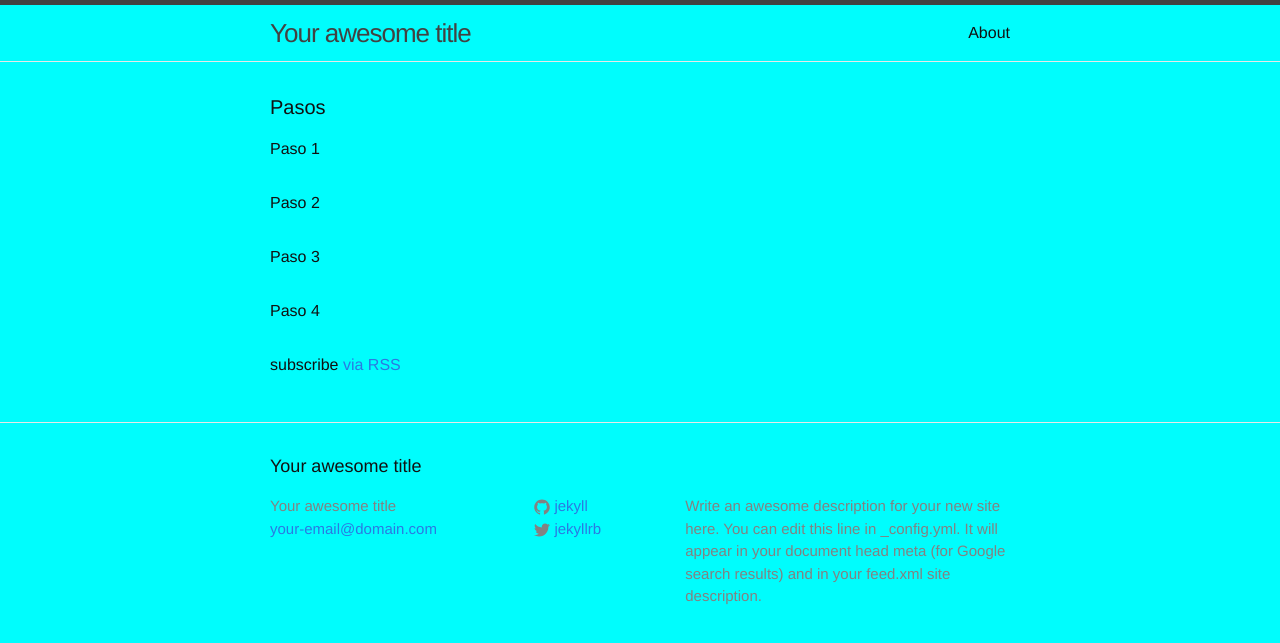
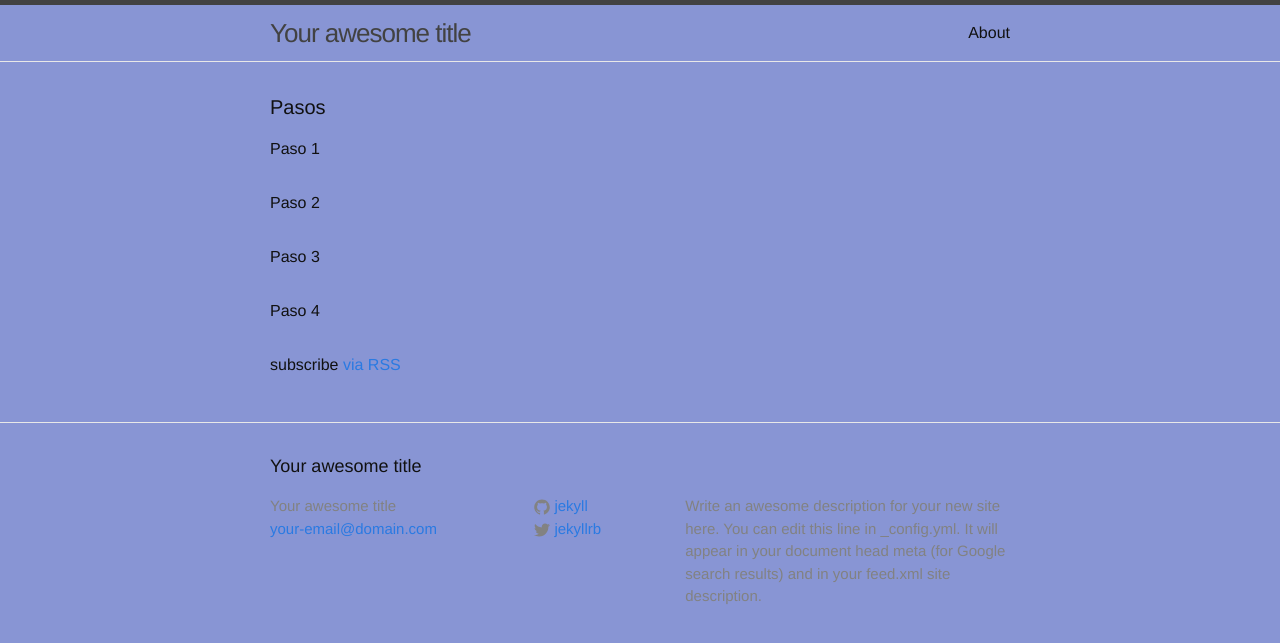
Before and after one commit to Aveula/aveula-process, a Jekyll site: the page built from index.html, in a window 1280 px wide. Shown: the top 643 px of the page. Built offline with Jekyll 4.4.1, drawn with Linux system fonts in a browser that asks for light colours.

Commit message:
Updated '/css/main.scss' via CloudCannon

```diff
--- a/css/main.scss
+++ b/css/main.scss
@@ -15,7 +15,7 @@ $base-line-height: 1.5;
 $spacing-unit:     30px;
 
 $text-color:       #111;
-$background-color: #00fdfd;
+$background-color: #8895d4;
 $brand-color:      #2a7ae2;
 
 $grey-color:       #828282;
```
